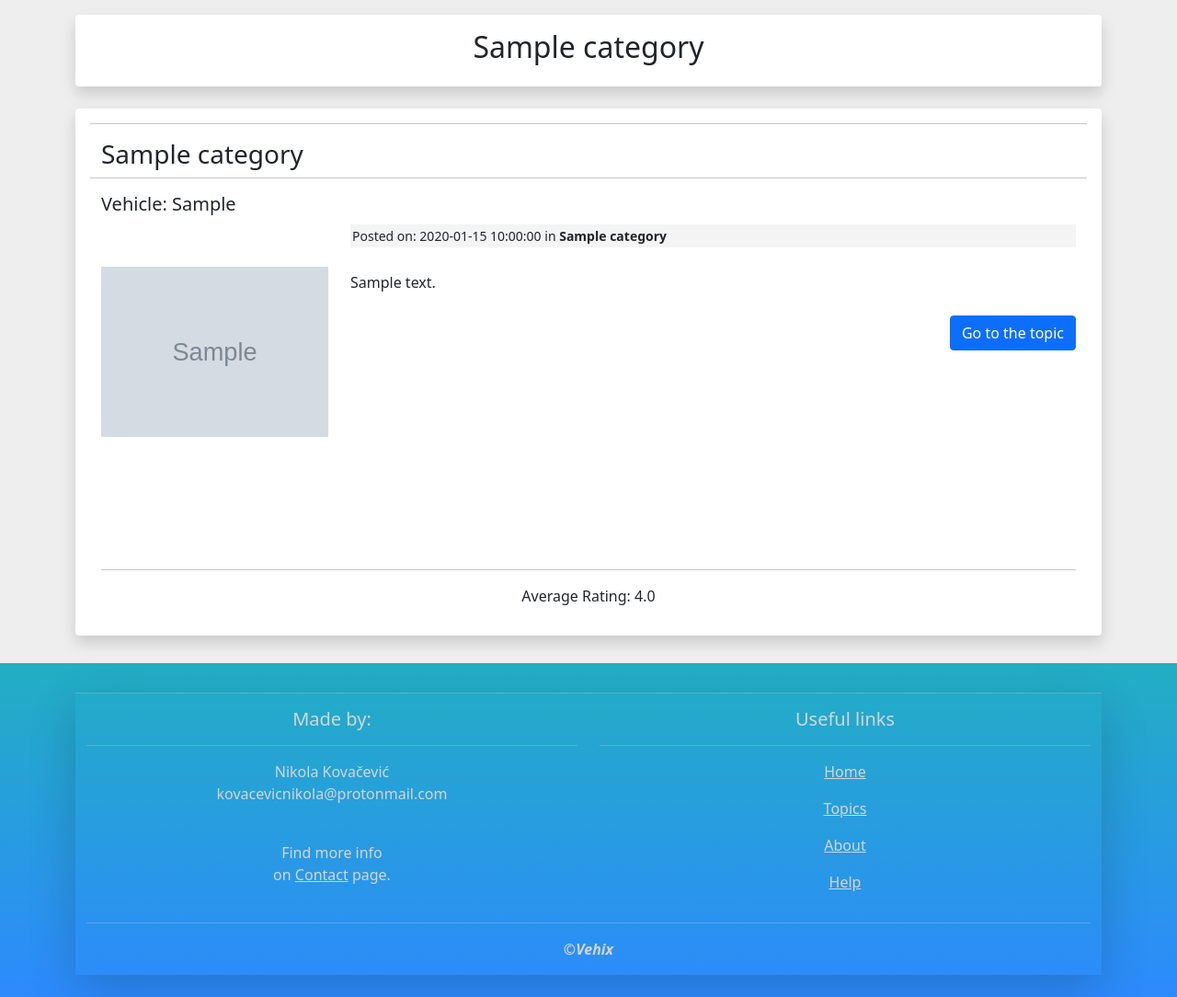
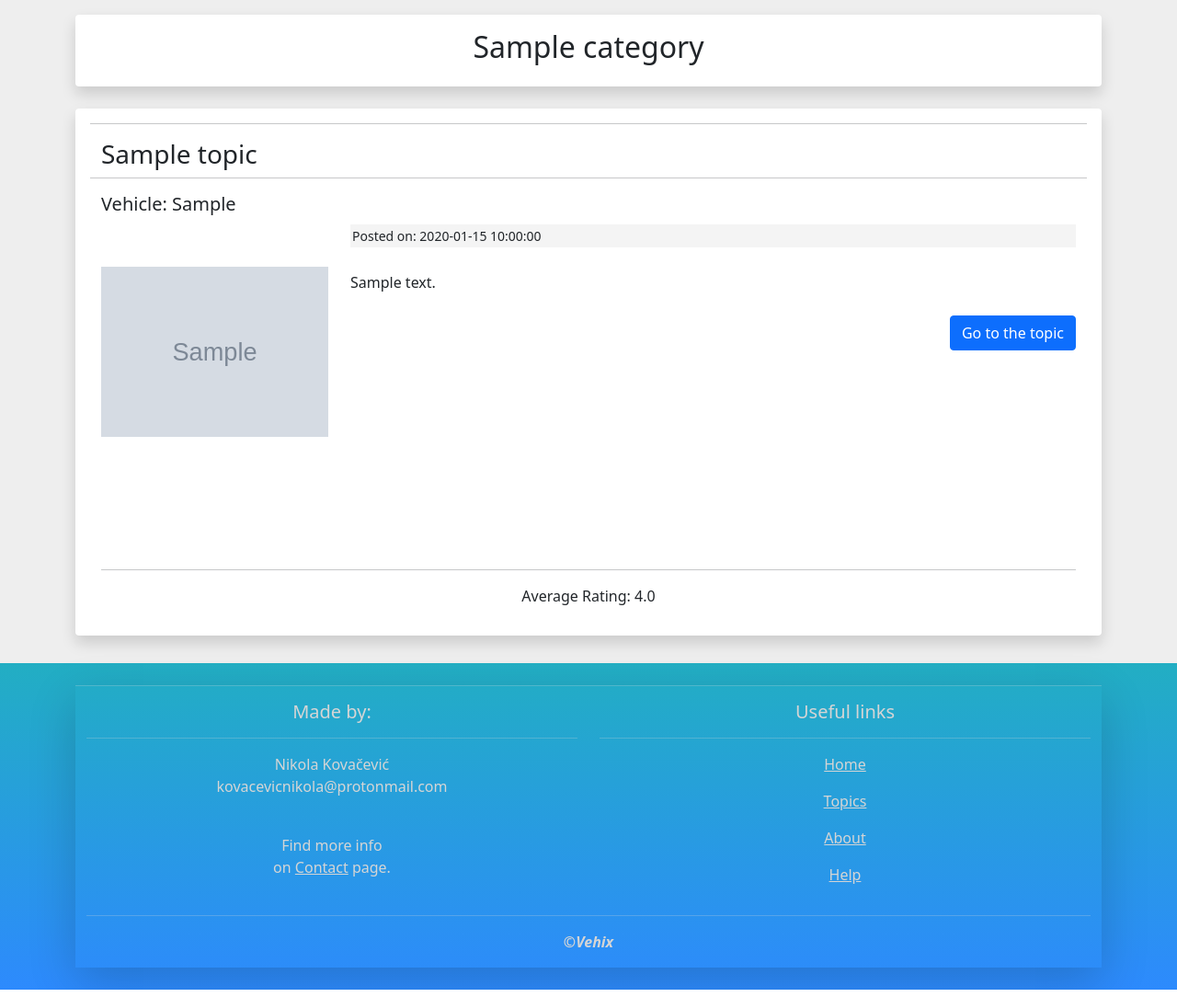
Before and after one commit to coachzer/Vehix, a CodeIgniter app: page /ci_vehicle/index.php/categories/topics/1 in a window 1280 px wide. Shown: the part 55-1139 px from the top of the page at 92% size. Run offline with CodeIgniter, Linux system fonts and the light colour scheme; tables that the repository leaves empty or names only in its code hold one stand-in row (values such as "Sample post"); grey boxes marked "Sample" are stand-in pictures; data that the repository does not hold is empty; some libraries are stand-ins or nearby versions.

Commit message:
now it works, no name showing on the topics

```diff
--- a/application/models/Topic_model.php
+++ b/application/models/Topic_model.php
@@ -34,7 +34,7 @@ class Topic_model extends CI_Model
             $user_id = $this->session->userdata('user_id');
             // Topic
             $this->db->order_by("topics.id", "DESC");
-            $this->db->join('categories', 'categories.id = topics.category_id');
+            //$this->db->join('categories', 'categories.id = topics.category_id');
             $query = $this->db->get('topics');
 
             $topicResult = $query->result_array();
@@ -44,7 +44,7 @@ class Topic_model extends CI_Model
                 $id = $topic['id'];
                 $user_id = $topic['user_id'];
                 $category_id = $topic['category_id'];
-                $name = $topic['name'];
+                //$name = $topic['name'];
                 $title = $topic['title'];
                 $slug = $topic['slug'];
                 $vehicle = $topic['vehicle'];
@@ -86,7 +86,7 @@ class Topic_model extends CI_Model
                     "id" => $id,
                     "user_id" => $user_id,
                     "category_id" => $category_id,
-                    'name' => $name,
+                    //'name' => $name,
                     "title" => $title,
                     "slug" => $slug,
                     "vehicle" => $vehicle,
@@ -264,16 +264,15 @@ class Topic_model extends CI_Model
     public function get_topics_by_category($category_id)
     {
         $this->db->order_by('topics.id', 'DESC');
-        $this->db->join('categories', 'categories.id = topics.category_id');
-        $query = $this->db->get_where('topics', array('category_id' => $category_id));
+        //$this->db->join('categories', 'categories.id = topics.category_id');
+        $query = $this->db->get('topics');
         $topicResult = $query->result_array();
 
         $topic_arr = array();
         foreach ($topicResult as $topic) {
             $id = $topic['id'];
             $user_id = $topic['user_id'];
-            $category_id = $topic['category_id'];
-            $name = $topic['name'];
+            //$name = $topic['name'];
             $title = $topic['title'];
             $slug = $topic['slug'];
             $vehicle = $topic['vehicle'];
@@ -315,7 +314,7 @@ class Topic_model extends CI_Model
                 "id" => $id,
                 "user_id" => $user_id,
                 "category_id" => $category_id,
-                'name' => $name,
+                //'name' => $name,
                 "title" => $title,
                 "slug" => $slug,
                 "vehicle" => $vehicle,
--- a/application/views/topics/index.php
+++ b/application/views/topics/index.php
@@ -12,7 +12,8 @@
             <img width="100%" class="my-5" src="<?php echo site_url(); ?>assets/images/topics/<?php echo $topic['topic_image']; ?>">
         </div>
         <div class="col-md-9">
-            <small class="topic-date">Posted on: <?php echo $topic['date']; ?> in <strong><?php echo $topic['name']; ?></strong></small><br>
+            <!-- in <strong><?php echo $topic['name']; ?></strong> -->
+            <small class="topic-date">Posted on: <?php echo $topic['date']; ?> </small><br>
             <?php echo word_limiter($topic['body'], 80); ?>
             <br>
             <br>
--- a/assets/css/style.css
+++ b/assets/css/style.css
@@ -97,7 +97,7 @@ footer {
 	background: linear-gradient(0deg, rgba(45,138,253,1) 0%, rgba(34,174,195,1)  100%);
 	background-color: #7a7a7a;
 	color: #d5d5d5;
-	padding-top: 2rem;
+	padding-top: 1.5rem;
 }
 
 footer a {
```
Also changed, not shown: assets/images/topics/codeigniter1.png (added).
